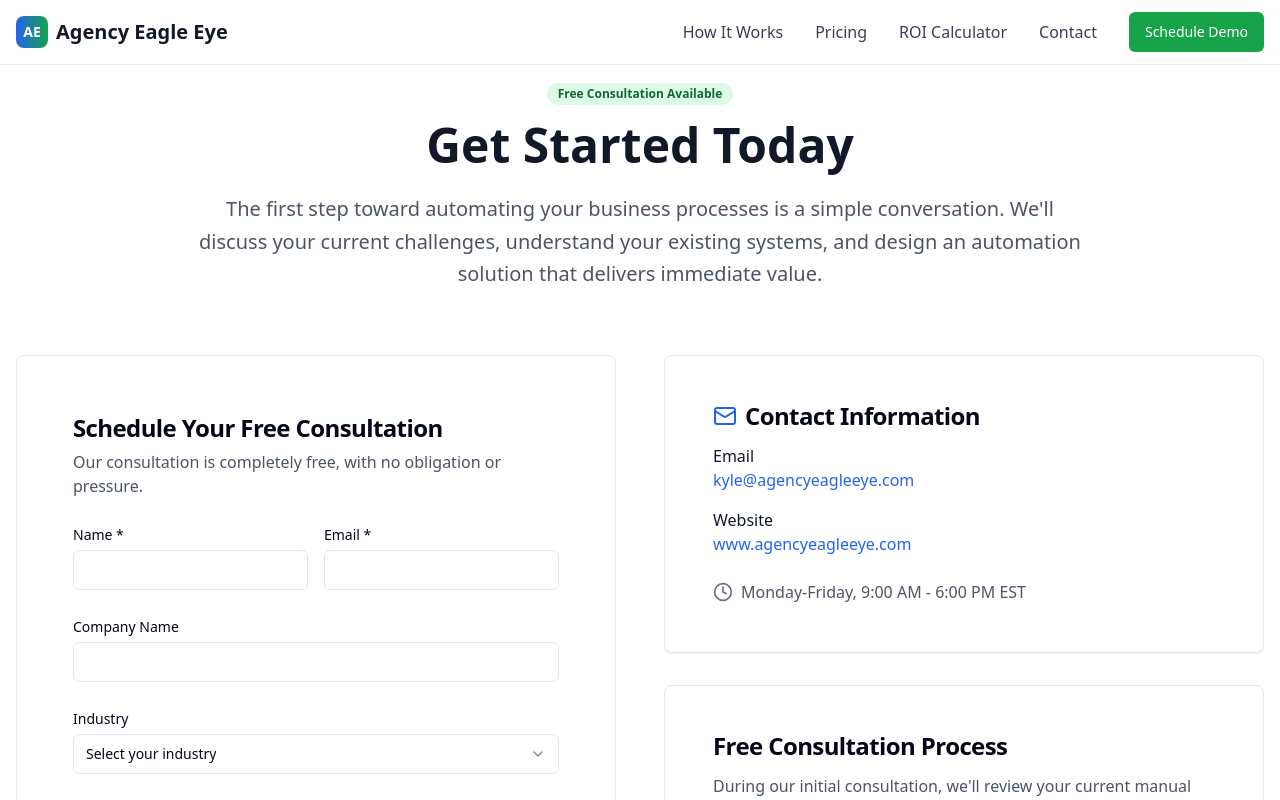
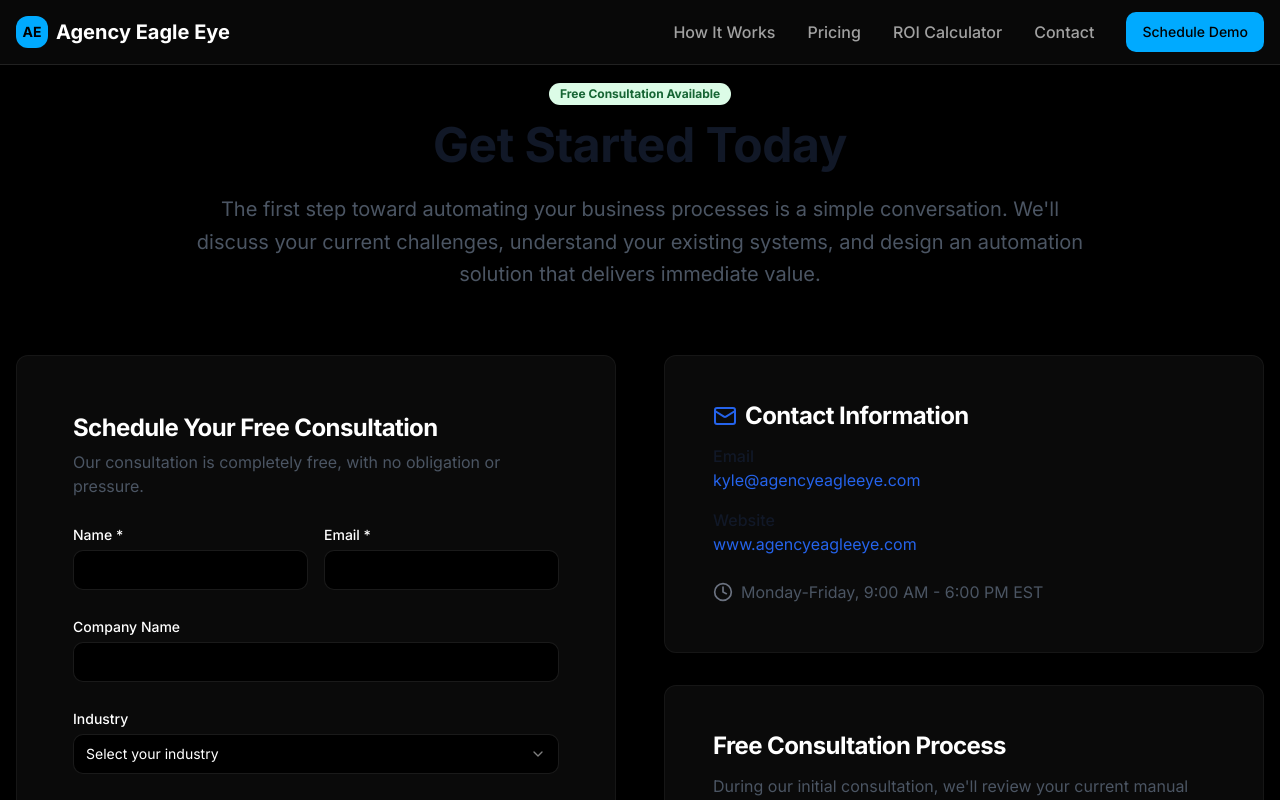
Before and after one commit to KyleTheGreat86/eagle-eye-automation-hub, a React (Vite) app: page /contact in a window 1280 px wide. Shown: the top 800 px of the page. Built offline with nearby package versions, Linux system fonts and the light colour scheme.

Commit message:
Refactor: Apply Superhuman color scheme
Implement the Superhuman color scheme, including dark mode, typography, and UI element styling, with medical billing adaptations.

```diff
--- a/src/components/Navbar.tsx
+++ b/src/components/Navbar.tsx
@@ -16,35 +16,35 @@ export const Navbar = () => {
   };
 
   return (
-    <nav className="fixed top-0 left-0 right-0 bg-white/95 backdrop-blur-sm border-b border-gray-200 z-50">
+    <nav className="fixed top-0 left-0 right-0 navbar-blur z-50">
       <div className="max-w-7xl mx-auto px-4">
         <div className="flex justify-between items-center h-16">
           {/* Logo */}
           <Link to="/" className="flex items-center space-x-2">
-            <div className="w-8 h-8 bg-gradient-to-r from-blue-600 to-green-600 rounded-lg flex items-center justify-center">
-              <span className="text-white font-bold text-sm">AE</span>
+            <div className="w-8 h-8 bg-primary rounded-lg flex items-center justify-center">
+              <span className="text-primary-foreground font-bold text-sm">AE</span>
             </div>
-            <span className="font-bold text-xl text-gray-900">Agency Eagle Eye</span>
+            <span className="font-bold text-xl text-white">Agency Eagle Eye</span>
           </Link>
 
           {/* Desktop Navigation */}
           <div className="hidden md:flex items-center space-x-8">
-            <Link to="/services" className="text-gray-700 hover:text-blue-600 font-medium">
+            <Link to="/services" className="text-muted-foreground hover:text-primary font-medium transition-colors">
               How It Works
             </Link>
-            <Link to="/services" className="text-gray-700 hover:text-blue-600 font-medium">
+            <Link to="/services" className="text-muted-foreground hover:text-primary font-medium transition-colors">
               Pricing
             </Link>
             <button
               onClick={scrollToROI}
-              className="text-gray-700 hover:text-blue-600 font-medium"
+              className="text-muted-foreground hover:text-primary font-medium transition-colors"
             >
               ROI Calculator
             </button>
-            <Link to="/contact" className="text-gray-700 hover:text-blue-600 font-medium">
+            <Link to="/contact" className="text-muted-foreground hover:text-primary font-medium transition-colors">
               Contact
             </Link>
-            <Button className="bg-green-600 hover:bg-green-700 text-white">
+            <Button className="cta-primary hover-lift">
               Schedule Demo
             </Button>
           </div>
@@ -55,6 +55,7 @@ export const Navbar = () => {
               variant="ghost"
               size="icon"
               onClick={() => setIsOpen(!isOpen)}
+              className="text-white hover:bg-white/10"
             >
               {isOpen ? <X className="h-6 w-6" /> : <Menu className="h-6 w-6" />}
             </Button>
@@ -63,37 +64,37 @@ export const Navbar = () => {
 
         {/* Mobile Navigation */}
         {isOpen && (
-          <div className="md:hidden border-t border-gray-200 py-4">
+          <div className="md:hidden border-t border-white/10 py-4">
             <div className="flex flex-col space-y-4">
               <Link
                 to="/services"
-                className="text-gray-700 hover:text-blue-600 font-medium px-4 py-2"
+                className="text-muted-foreground hover:text-primary font-medium px-4 py-2 transition-colors"
                 onClick={() => setIsOpen(false)}
               >
                 How It Works
               </Link>
               <Link
                 to="/services"
-                className="text-gray-700 hover:text-blue-600 font-medium px-4 py-2"
+                className="text-muted-foreground hover:text-primary font-medium px-4 py-2 transition-colors"
                 onClick={() => setIsOpen(false)}
               >
                 Pricing
               </Link>
               <button
                 onClick={scrollToROI}
-                className="text-gray-700 hover:text-blue-600 font-medium px-4 py-2 text-left"
+                className="text-muted-foreground hover:text-primary font-medium px-4 py-2 text-left transition-colors"
               >
                 ROI Calculator
               </button>
               <Link
                 to="/contact"
-                className="text-gray-700 hover:text-blue-600 font-medium px-4 py-2"
+                className="text-muted-foreground hover:text-primary font-medium px-4 py-2 transition-colors"
                 onClick={() => setIsOpen(false)}
               >
                 Contact
               </Link>
               <div className="px-4">
-                <Button className="w-full bg-green-600 hover:bg-green-700 text-white">
+                <Button className="w-full cta-primary hover-lift">
                   Schedule Demo
                 </Button>
               </div>
--- a/src/index.css
+++ b/src/index.css
@@ -1,94 +1,52 @@
+
+@import url('https://fonts.googleapis.com/css2?family=Inter:wght@400;500;700&display=swap');
 @tailwind base;
 @tailwind components;
 @tailwind utilities;
 
-/* Definition of the design system. All colors, gradients, fonts, etc should be defined here. */
-
+/* Superhuman-inspired color scheme for medical billing */
 @layer base {
   :root {
-    --background: 0 0% 100%;
-    --foreground: 222.2 84% 4.9%;
+    --background: 0 0% 0%; /* #000000 - True black */
+    --foreground: 0 0% 100%; /* #FFFFFF - Pure white */
 
-    --card: 0 0% 100%;
-    --card-foreground: 222.2 84% 4.9%;
+    --card: 0 0% 4%; /* #0A0A0A - For cards/modals */
+    --card-foreground: 0 0% 100%;
 
-    --popover: 0 0% 100%;
-    --popover-foreground: 222.2 84% 4.9%;
+    --popover: 0 0% 4%;
+    --popover-foreground: 0 0% 100%;
 
-    --primary: 222.2 47.4% 11.2%;
-    --primary-foreground: 210 40% 98%;
+    --primary: 200 100% 50%; /* #00A3FF - Blue for healthcare trust */
+    --primary-foreground: 0 0% 0%;
 
-    --secondary: 210 40% 96.1%;
-    --secondary-foreground: 222.2 47.4% 11.2%;
+    --secondary: 0 0% 8%; /* #141414 - Accent panels */
+    --secondary-foreground: 0 0% 100%;
 
-    --muted: 210 40% 96.1%;
-    --muted-foreground: 215.4 16.3% 46.9%;
+    --muted: 0 0% 4%;
+    --muted-foreground: 0 0% 63%; /* #A0A0A0 - 60% opacity white for subtext */
 
-    --accent: 210 40% 96.1%;
-    --accent-foreground: 222.2 47.4% 11.2%;
+    --accent: 0 0% 8%;
+    --accent-foreground: 0 0% 95%; /* #F2F2F2 - Hover states */
 
-    --destructive: 0 84.2% 60.2%;
-    --destructive-foreground: 210 40% 98%;
+    --destructive: 4 84% 60%; /* #FF453A - Error/Alert */
+    --destructive-foreground: 0 0% 100%;
 
-    --border: 214.3 31.8% 91.4%;
-    --input: 214.3 31.8% 91.4%;
-    --ring: 222.2 84% 4.9%;
+    --success: 142 76% 55%; /* #30D158 - Success */
 
-    --radius: 0.5rem;
+    --border: 0 0% 100% / 0.05; /* rgba(255, 255, 255, 0.05) */
+    --input: 0 0% 100% / 0.1;
+    --ring: 200 100% 50%;
 
-    --sidebar-background: 0 0% 98%;
+    --radius: 0.75rem; /* 12px border radius */
 
-    --sidebar-foreground: 240 5.3% 26.1%;
-
-    --sidebar-primary: 240 5.9% 10%;
-
-    --sidebar-primary-foreground: 0 0% 98%;
-
-    --sidebar-accent: 240 4.8% 95.9%;
-
-    --sidebar-accent-foreground: 240 5.9% 10%;
-
-    --sidebar-border: 220 13% 91%;
-
-    --sidebar-ring: 217.2 91.2% 59.8%;
-  }
-
-  .dark {
-    --background: 222.2 84% 4.9%;
-    --foreground: 210 40% 98%;
-
-    --card: 222.2 84% 4.9%;
-    --card-foreground: 210 40% 98%;
-
-    --popover: 222.2 84% 4.9%;
-    --popover-foreground: 210 40% 98%;
-
-    --primary: 210 40% 98%;
-    --primary-foreground: 222.2 47.4% 11.2%;
-
-    --secondary: 217.2 32.6% 17.5%;
-    --secondary-foreground: 210 40% 98%;
-
-    --muted: 217.2 32.6% 17.5%;
-    --muted-foreground: 215 20.2% 65.1%;
-
-    --accent: 217.2 32.6% 17.5%;
-    --accent-foreground: 210 40% 98%;
-
-    --destructive: 0 62.8% 30.6%;
-    --destructive-foreground: 210 40% 98%;
-
-    --border: 217.2 32.6% 17.5%;
-    --input: 217.2 32.6% 17.5%;
-    --ring: 212.7 26.8% 83.9%;
-    --sidebar-background: 240 5.9% 10%;
-    --sidebar-foreground: 240 4.8% 95.9%;
-    --sidebar-primary: 224.3 76.3% 48%;
-    --sidebar-primary-foreground: 0 0% 100%;
-    --sidebar-accent: 240 3.7% 15.9%;
-    --sidebar-accent-foreground: 240 4.8% 95.9%;
-    --sidebar-border: 240 3.7% 15.9%;
-    --sidebar-ring: 217.2 91.2% 59.8%;
+    --sidebar-background: 0 0% 4%;
+    --sidebar-foreground: 0 0% 63%;
+    --sidebar-primary: 200 100% 50%;
+    --sidebar-primary-foreground: 0 0% 0%;
+    --sidebar-accent: 0 0% 8%;
+    --sidebar-accent-foreground: 0 0% 95%;
+    --sidebar-border: 0 0% 100% / 0.1;
+    --sidebar-ring: 200 100% 50%;
   }
 }
 
@@ -99,5 +57,137 @@
 
   body {
     @apply bg-background text-foreground;
+    font-family: 'Inter', -apple-system, BlinkMacSystemFont, sans-serif;
+    position: relative;
+  }
+
+  /* Subtle noise texture for depth */
+  body::after {
+    content: "";
+    background: radial-gradient(circle at 2px 2px, rgba(255,255,255,0.02) 1px, transparent 0);
+    background-size: 20px 20px;
+    opacity: 0.02;
+    position: fixed;
+    top: 0;
+    left: 0;
+    width: 100%;
+    height: 100%;
+    pointer-events: none;
+    z-index: -1;
+  }
+
+  /* Superhuman typography */
+  h1, h2, h3, h4, h5, h6 {
+    font-weight: 700;
+    letter-spacing: -0.5px;
+  }
+
+  .subhead {
+    font-weight: 500;
+  }
+
+  .uppercase-label {
+    letter-spacing: 1px;
+    text-transform: uppercase;
+  }
+
+  /* Superhuman-style buttons */
+  .cta-primary {
+    @apply bg-primary text-primary-foreground font-medium;
+    border: none;
+    transition: all 0.2s ease-out;
+  }
+
+  .cta-primary:hover {
+    transform: translateY(-2px);
+    box-shadow: 0 8px 25px rgba(0, 163, 255, 0.3);
+  }
+
+  .cta-secondary {
+    @apply border border-white/30 text-white bg-transparent font-medium;
+    transition: all 0.2s ease-out;
+  }
+
+  .cta-secondary:hover {
+    @apply border-primary text-primary;
+    transform: translateY(-2px);
+  }
+
+  /* Enhanced cards */
+  .superhuman-card {
+    @apply bg-card border border-white/5 rounded-xl;
+    backdrop-filter: blur(10px);
+  }
+
+  /* Gradient backgrounds */
+  .hero-gradient {
+    background: radial-gradient(circle at 20% 50%, #141414 0%, #000000 100%);
+  }
+
+  /* Text overlays */
+  .text-overlay {
+    background: rgba(0, 0, 0, 0.7);
+  }
+
+  .text-gradient-overlay {
+    background: linear-gradient(transparent, rgba(0, 0, 0, 0.8));
+  }
+
+  /* Micro-interactions */
+  .hover-lift {
+    transition: transform 0.2s ease-out;
+  }
+
+  .hover-lift:hover {
+    transform: translateY(-2px);
+  }
+
+  .link-hover:hover {
+    @apply text-primary;
+    transition: color 0.2s ease-out;
+  }
+
+  /* Navigation specific styles */
+  .navbar-blur {
+    background: rgba(10, 10, 10, 0.8);
+    backdrop-filter: blur(10px);
+    border-bottom: 1px solid rgba(255, 255, 255, 0.1);
+  }
+
+  /* ROI calculator specific styles */
+  .roi-card {
+    @apply bg-card/50 border border-white/10;
+    backdrop-filter: blur(20px);
+  }
+
+  /* Testimonial styling */
+  .testimonial-quote {
+    color: #A0A0A0;
+    font-size: 2rem;
+    line-height: 1;
+  }
+
+  /* Success metrics styling */
+  .metric-highlight {
+    background: linear-gradient(135deg, rgba(0, 163, 255, 0.1) 0%, rgba(0, 163, 255, 0.05) 100%);
+    border: 1px solid rgba(0, 163, 255, 0.2);
   }
 }
+
+/* Custom scrollbar for dark theme */
+::-webkit-scrollbar {
+  width: 8px;
+}
+
+::-webkit-scrollbar-track {
+  background: #000000;
+}
+
+::-webkit-scrollbar-thumb {
+  background: #141414;
+  border-radius: 4px;
+}
+
+::-webkit-scrollbar-thumb:hover {
+  background: #00A3FF;
+}
```
Also changed, not shown: src/components/ROICalculator.tsx (+43 -43 lines), src/pages/Index.tsx (+64 -65 lines).
